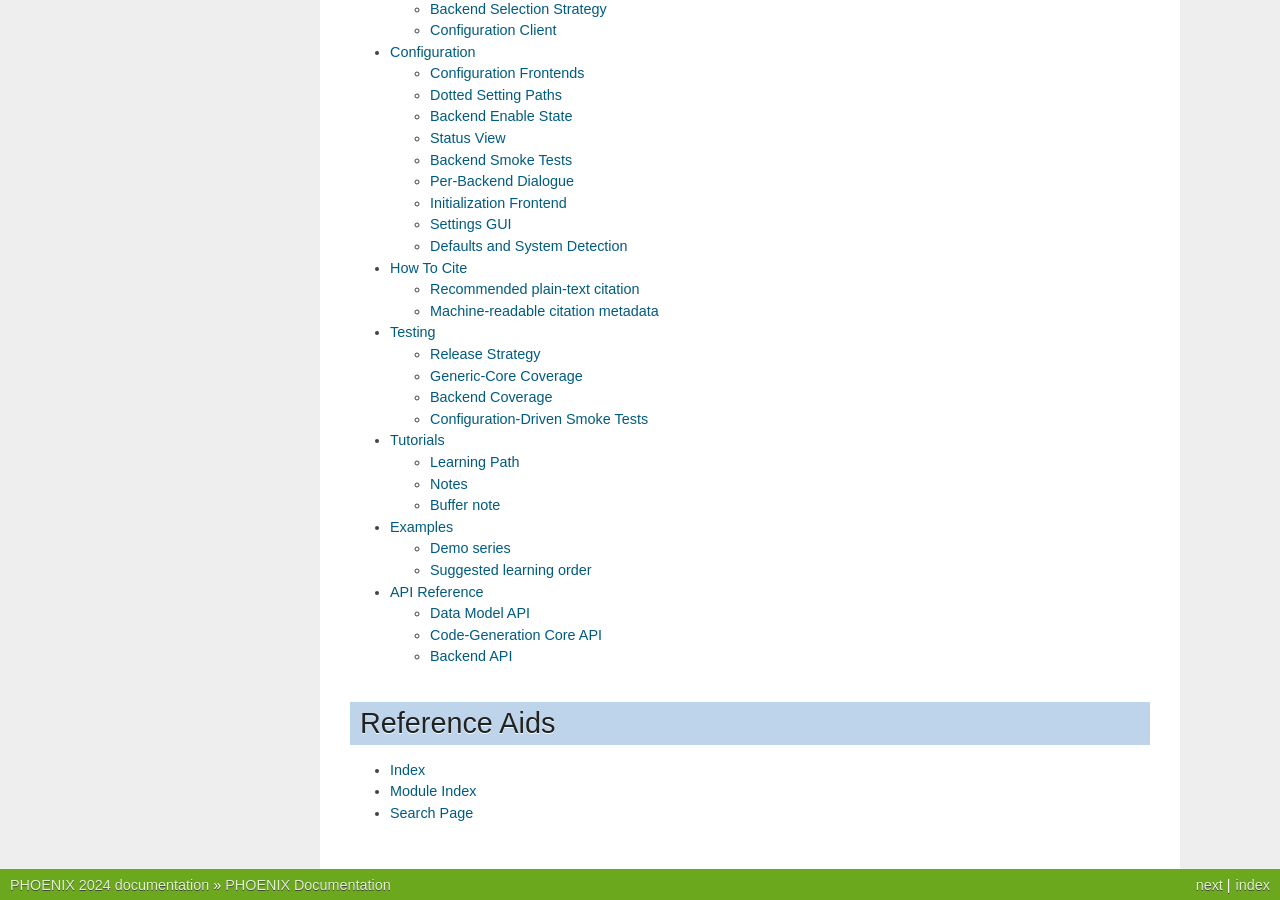
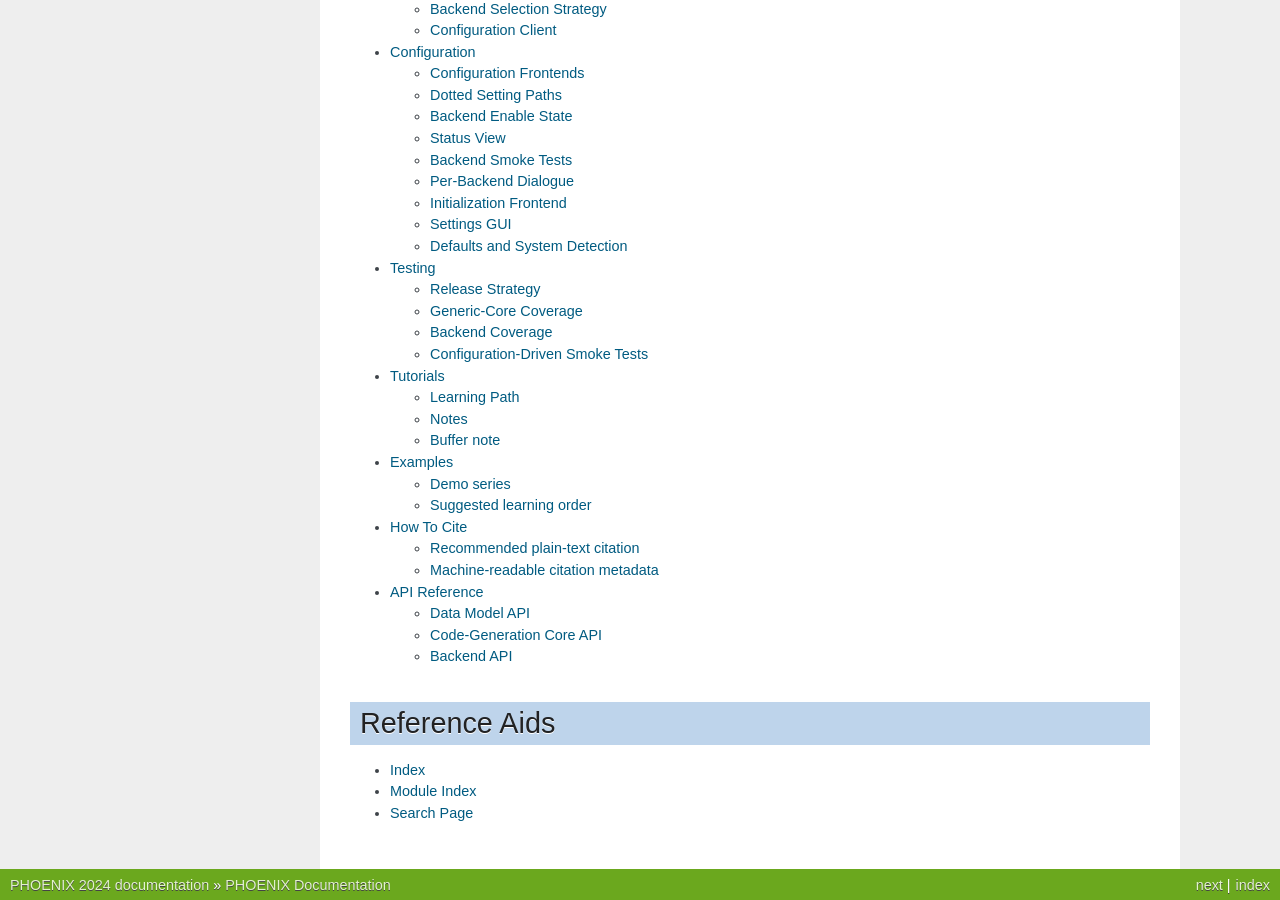
Before and after one commit to qubit-ulm/phoenix, a Sphinx documentation site: the page built from doc/index.rst, in a window 1280 px wide and 900 px high, scrolled down 893 px. Built offline with Sphinx 7.4.7, drawn with Linux system fonts in a browser that asks for light colours.

```diff
--- a/doc/index.rst
+++ b/doc/index.rst
@@ -40,10 +40,10 @@ The project has three main layers:
    architecture
    backends
    configuration
-   citation
    testing
    tutorials
    examples
+   citation
    api/index
 
 
```
